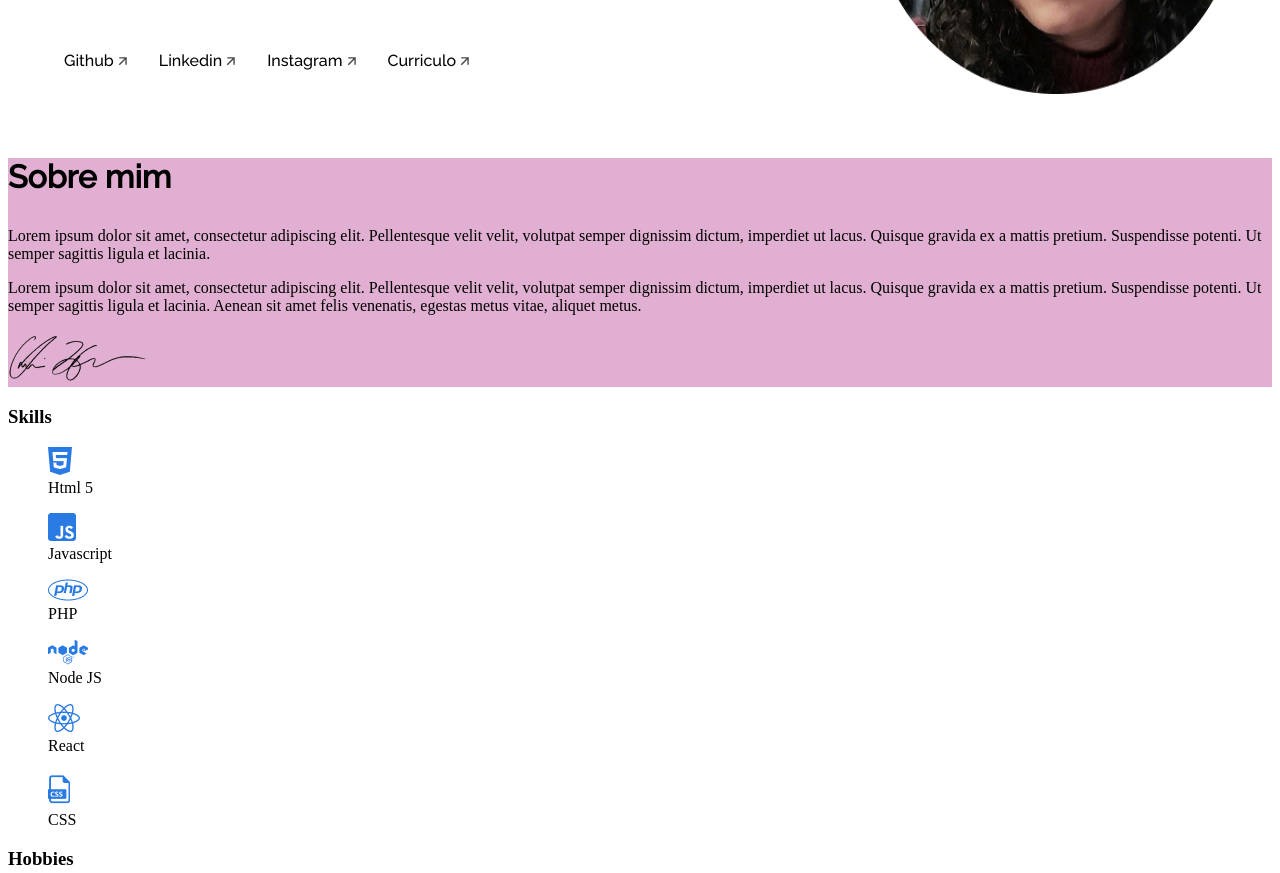
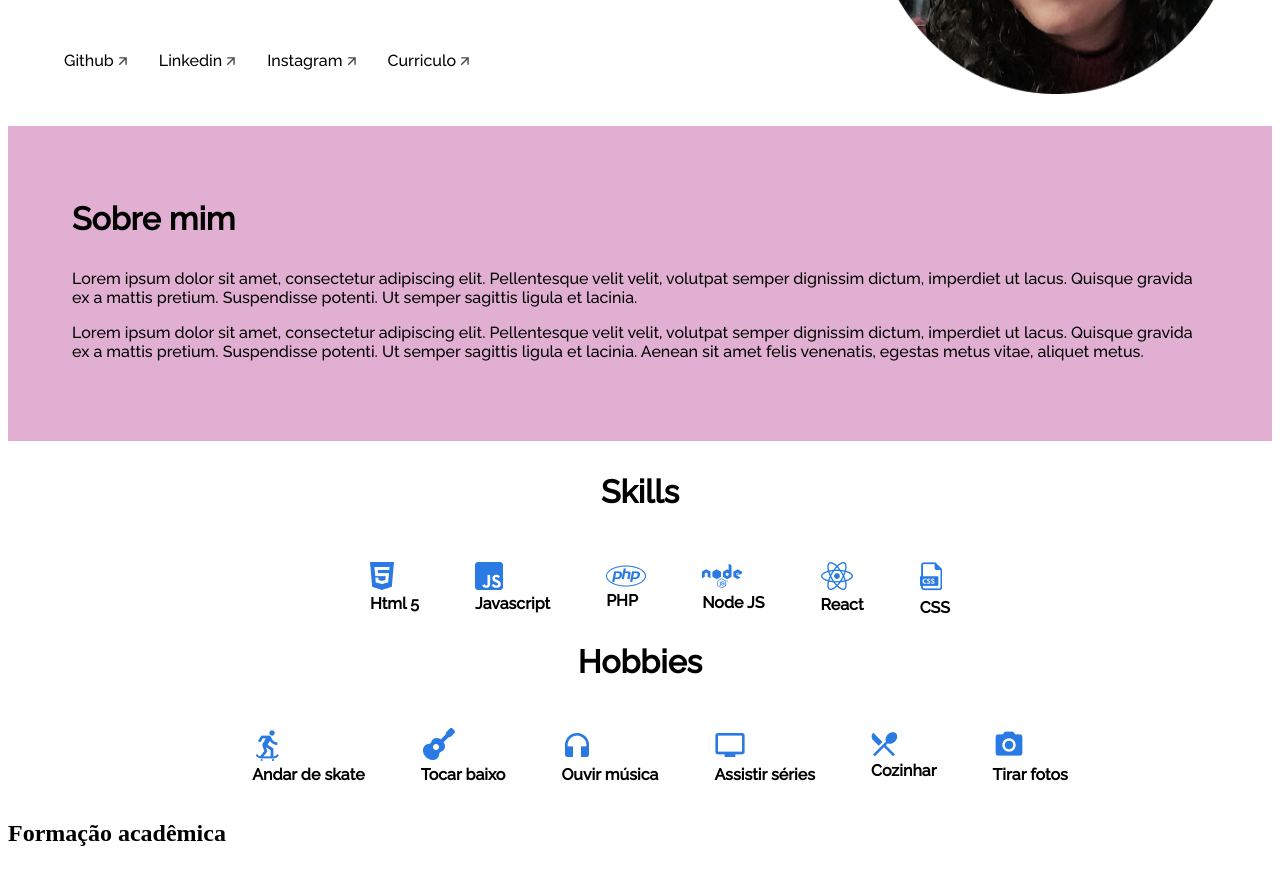
Before and after one commit to LizzyER/challenge-one-portfolio, a plain HTML site: page index.html in a window 1280 px wide. Shown: the part 460-1333 px from the top of the page. Drawn offline with Linux system fonts and the light colour scheme.

Commit message:
versão2.3

```diff
--- a/index.html
+++ b/index.html
@@ -62,7 +62,7 @@
             <p class="about__paragraph">Lorem ipsum dolor sit amet, consectetur adipiscing elit. Pellentesque velit velit, volutpat semper dignissim dictum, imperdiet ut lacus. Quisque gravida ex a mattis pretium. Suspendisse potenti. Ut semper sagittis ligula et lacinia. </p>
             <p class="about__paragraph">Lorem ipsum dolor sit amet, consectetur adipiscing elit. Pellentesque velit velit, volutpat semper dignissim dictum, imperdiet ut lacus. Quisque gravida ex a mattis pretium. Suspendisse potenti. Ut semper sagittis ligula et lacinia. Aenean sit amet felis venenatis, egestas metus vitae, aliquet metus.</p>
             <!-- Caso queira colocar sua própria assinatura, insira aqui! -->
-            <img src="assets\signature.png">
+           <!--<img src="assets\signature.png">-->
         </div>
     </section>
 
--- a/style.css
+++ b/style.css
@@ -9,6 +9,9 @@ coloque nas sessões indicadas*/
    --cor-de-link: #000;
    --cor-fundo-seundario: #E1AFD1;
    --cor-botao: #AD88C6;
+   --cor-skiil-hobb: #ffffff;
+
+
 
    /* cor dos icones skils e hobbie #7469B6   */
 }
@@ -132,17 +135,97 @@ section.about{
 
 }
 
+div.about__container{
+    margin:0;
+    padding: 64px;
+
+
+}
+
 h3.about__title{
+    margin-top: 10px;
+    font-family:"Raleway",sans-serif;
+    font-size: 32px;
+    font-weight: 700;
+    font-style:normal;
+}
+p.about__paragraph{
+    font-family:"Raleway",sans-serif;
+    font-size: 16px;
+    font-weight: 400;
+    font-style:normal;
+}
+
+/* sessão skills*/
+
+section.skills{
+    display: flex;
+    flex-direction: column;
+    justify-content: center;
+    align-items: center;
+
+}
+
+h3.skills__title{
+    margin-top: 10px;
     font-family:"Raleway",sans-serif;
     font-size: 32px;
     font-weight: 700;
     font-style:normal;
 }
 
+div.skills__line{
+    display: flex;
+    flex-direction: row;
+    align-items: center;
+    gap:16px;
+    font-family:"Raleway",sans-serif;
+    font-size: 16px;
+    font-weight: 700;
+    font-style:normal;
+}
+
+h3.skills__title{
+    margin: 32px;
+    font-family:"Raleway",sans-serif;
+    font-size: 32px;
+    font-weight: 700;
+    font-style:normal;
+}
+
+div.hobbies__box{
+    display: flex;
+    justify-content:flex-start;
+    align-items: center;
+}
+
 /*Sessão Hobbies*/
 
 section.hobbies{
+    display: flex;
+    flex-direction: column;
+    justify-content: center;
+    align-items: center;
 
+}
+
+h3.hobbies__title{
+    margin-top: 10px;
+    font-family:"Raleway",sans-serif;
+    font-size: 32px;
+    font-weight: 700;
+    font-style:normal;
+}
+
+div.hobbies__line{
+    display: flex;
+    flex-direction: row;
+    align-items: center;
+    gap:16px;
+    font-family:"Raleway",sans-serif;
+    font-size: 16px;
+    font-weight: 700;
+    font-style:normal;
 }
 
 /* Experiência Acadêmica*/
```
